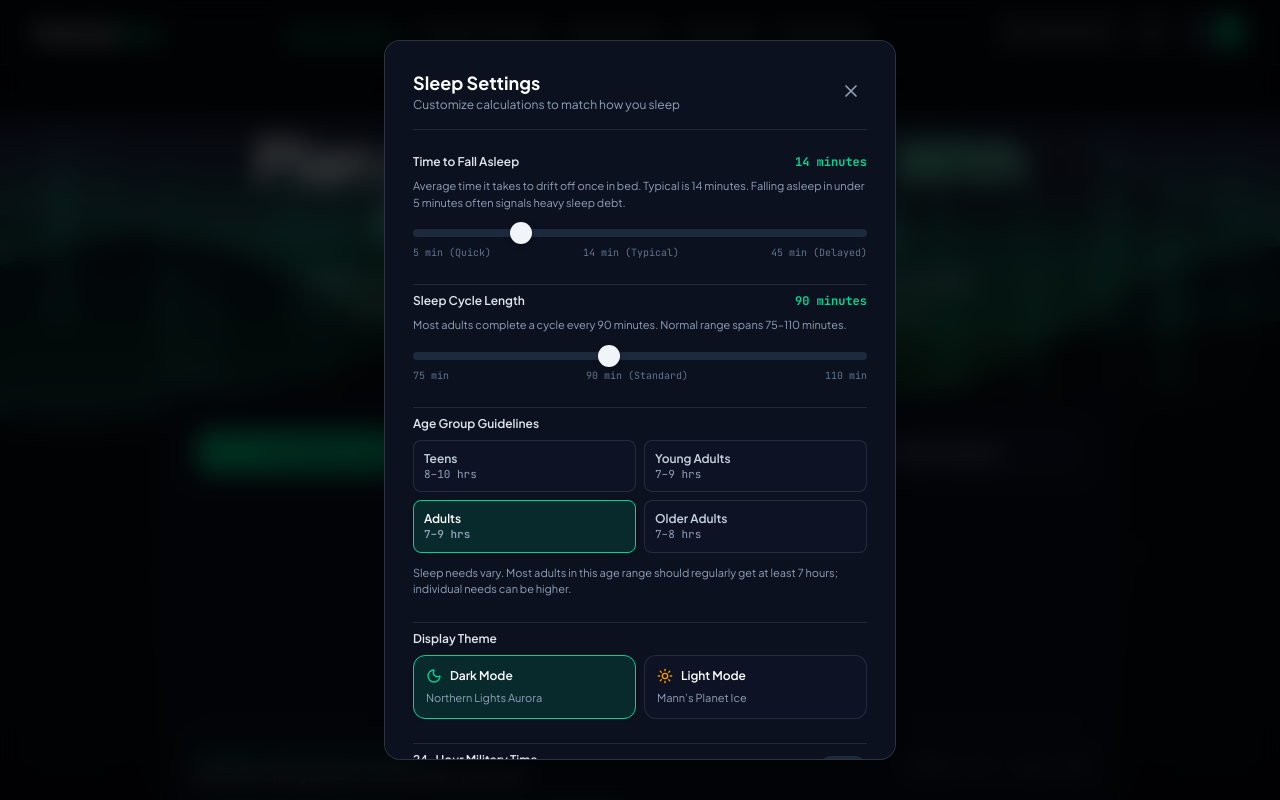
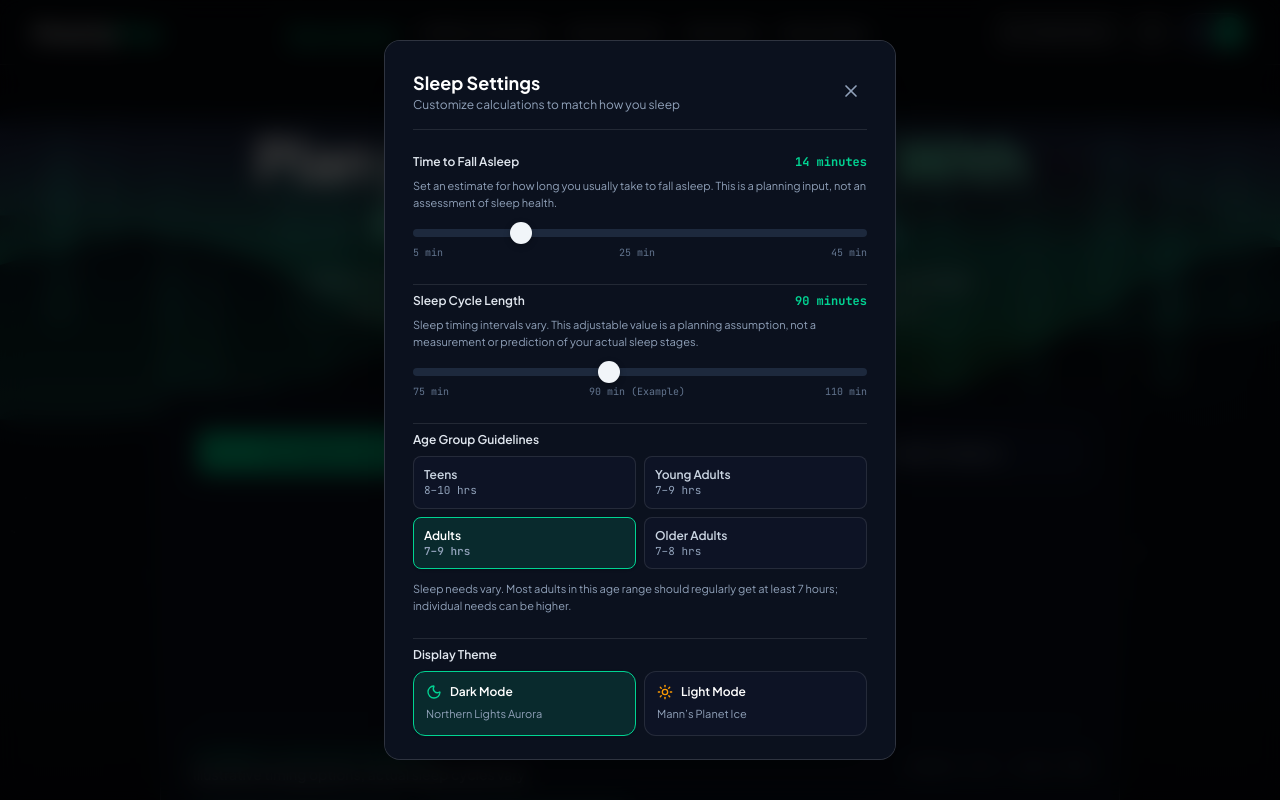
Before and after one commit to dharanesh3048388-cyber/Sleeping-Edge, a React (Vite) app: page / in a window 1280 px wide. Both pictures are taken after a click on the button 1151 px from the left and 32 px from the top of the page. Shown: the top 800 px of the page. Built offline with nearby package versions, Linux system fonts and the light colour scheme.

Commit message:
Remove unsupported latency and fixed-cycle claims from preferences

```diff
--- a/src/components/PreferencesDrawer.tsx
+++ b/src/components/PreferencesDrawer.tsx
@@ -72,7 +72,7 @@ export const PreferencesDrawer: React.FC<PreferencesDrawerProps> = ({
             <span className="font-mono text-sky-700 dark:text-emerald-400 font-bold">{latencyMinutes} minutes</span>
           </div>
           <p className="text-[11px] text-slate-500 dark:text-slate-400">
-            Average time it takes to drift off once in bed. Typical is 14 minutes. Falling asleep in under 5 minutes often signals heavy sleep debt.
+            Set an estimate for how long you usually take to fall asleep. This is a planning input, not an assessment of sleep health.
           </p>
           <input
             type="range"
@@ -84,9 +84,9 @@ export const PreferencesDrawer: React.FC<PreferencesDrawerProps> = ({
             className="w-full h-1.5 bg-slate-200 dark:bg-slate-800 rounded-lg appearance-none cursor-pointer accent-sky-600 dark:accent-emerald-400"
           />
           <div className="flex justify-between text-[10px] text-slate-500 font-mono">
-            <span>5 min (Quick)</span>
-            <span>14 min (Typical)</span>
-            <span>45 min (Delayed)</span>
+            <span>5 min</span>
+            <span>25 min</span>
+            <span>45 min</span>
           </div>
         </div>
 
@@ -97,7 +97,7 @@ export const PreferencesDrawer: React.FC<PreferencesDrawerProps> = ({
             <span className="font-mono text-sky-700 dark:text-emerald-400 font-bold">{cycleLength} minutes</span>
           </div>
           <p className="text-[11px] text-slate-500 dark:text-slate-400">
-            Most adults complete a cycle every 90 minutes. Normal range spans 75–110 minutes.
+            Sleep timing intervals vary. This adjustable value is a planning assumption, not a measurement or prediction of your actual sleep stages.
           </p>
           <input
             type="range"
@@ -110,7 +110,7 @@ export const PreferencesDrawer: React.FC<PreferencesDrawerProps> = ({
           />
           <div className="flex justify-between text-[10px] text-slate-500 font-mono">
             <span>75 min</span>
-            <span>90 min (Standard)</span>
+            <span>90 min (Example)</span>
             <span>110 min</span>
           </div>
         </div>
@@ -201,6 +201,8 @@ export const PreferencesDrawer: React.FC<PreferencesDrawerProps> = ({
           <button
             type="button"
             onClick={() => onToggle24Hour(!is24Hour)}
+            aria-label="Toggle 24-hour clock format"
+            aria-pressed={is24Hour}
             className={`w-12 h-6 flex items-center rounded-full p-1 cursor-pointer transition-colors ${
               is24Hour ? 'bg-sky-600 dark:bg-emerald-500 justify-end' : 'bg-slate-300 dark:bg-slate-800 justify-start'
             }`}
```
